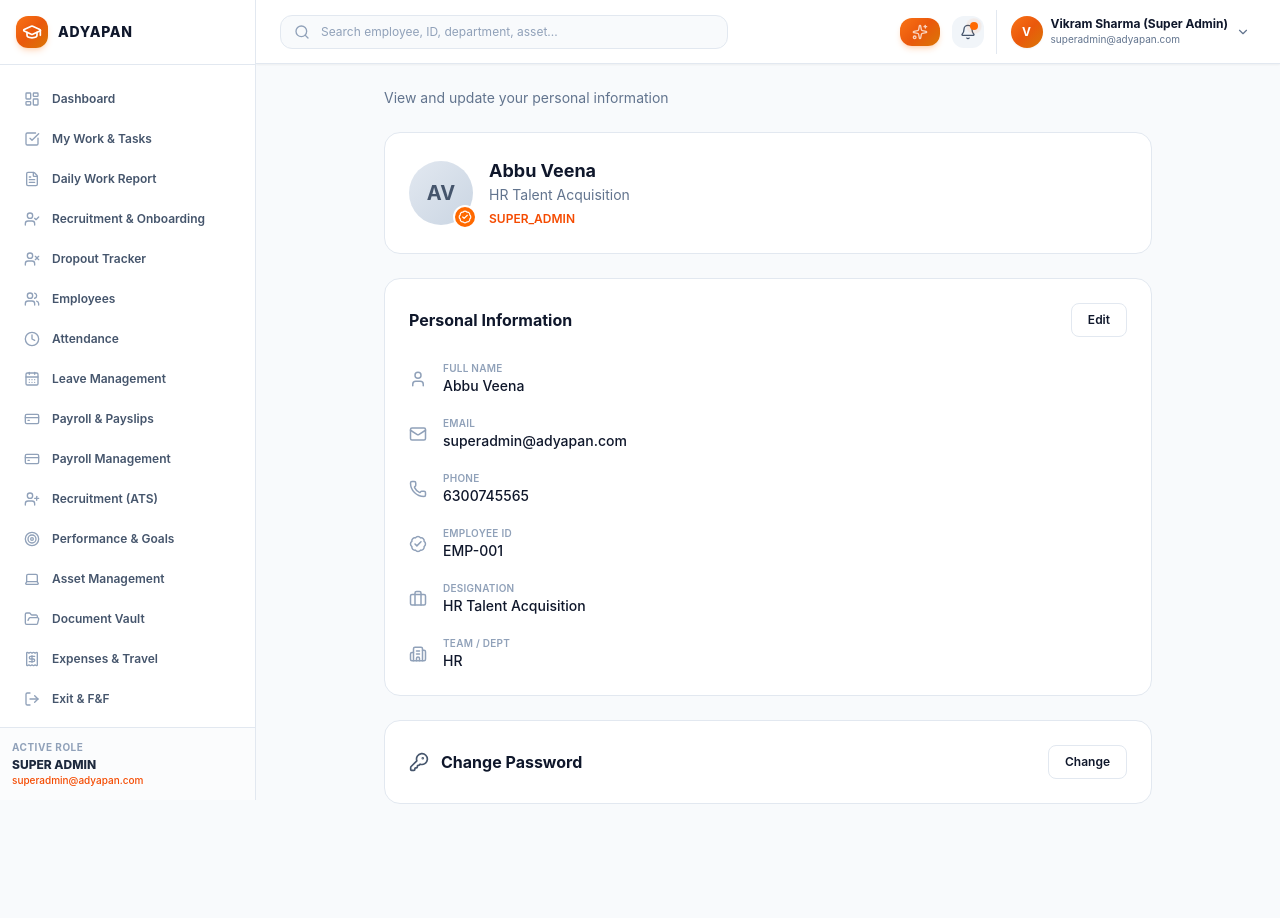
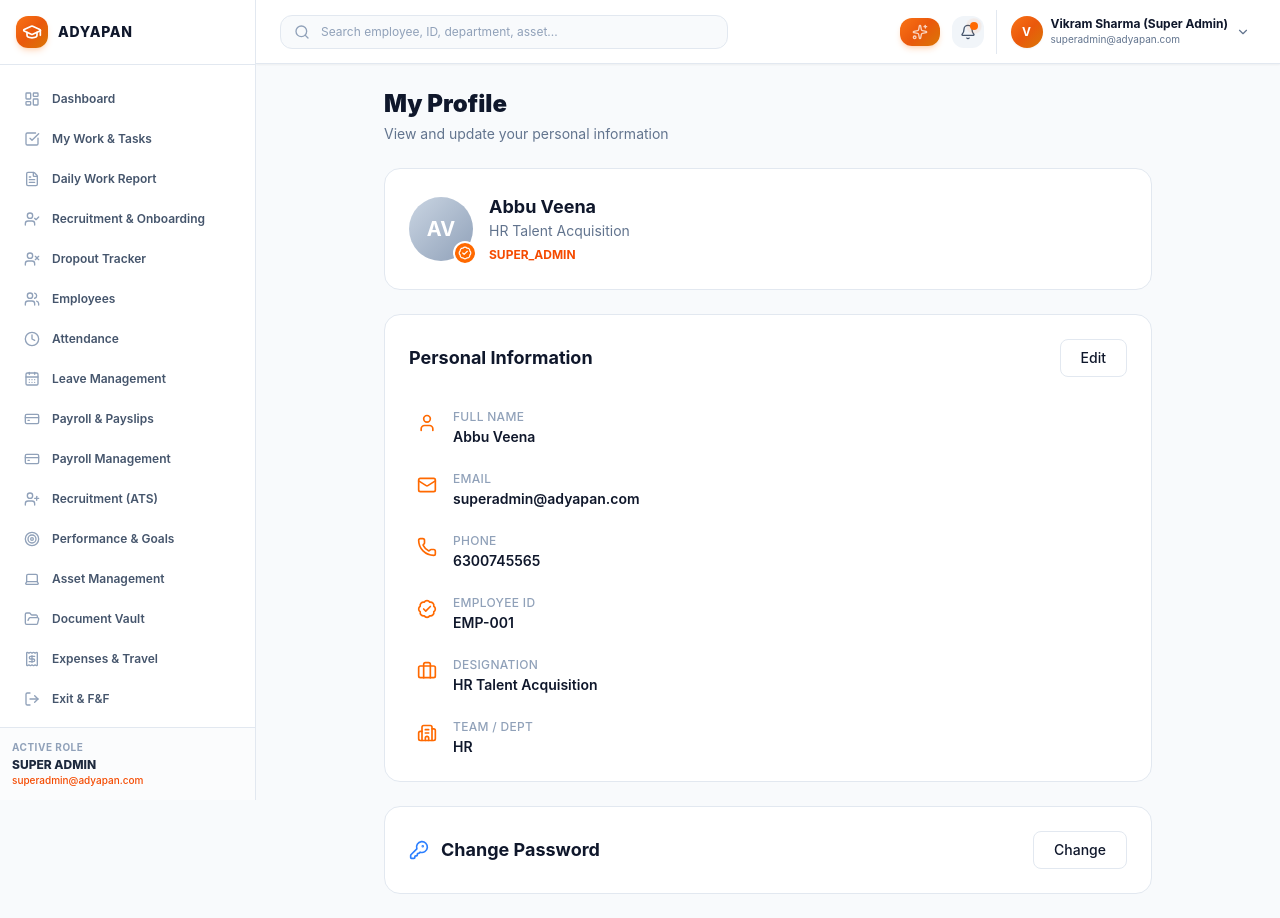
Before and after one commit to Rupeshrupak22/HRMS, a Next.js app in the folder frontend/: page /profile in a window 1280 px wide. Before the commit the page ends 828 px from the top, so only its background shows below. Built offline with nearby package versions, Linux system fonts and the light colour scheme.

Commit message:
update profile page to match exact design - My Profile heading, orange icons, proper spacing

```diff
--- a/frontend/src/app/(dashboard)/profile/page.tsx
+++ b/frontend/src/app/(dashboard)/profile/page.tsx
@@ -2,11 +2,10 @@
 
 import { useState } from 'react';
 import { useAuth } from '@/context/AuthContext';
-import { User, Mail, Phone, BadgeCheck, Briefcase, Building2, KeyRound } from 'lucide-react';
+import { User, Mail, Phone, BadgeCheck, Briefcase, Building2, KeyRound, Edit3 } from 'lucide-react';
 
 export default function ProfilePage() {
   const { user } = useAuth();
-  const [showPasswordForm, setShowPasswordForm] = useState(false);
 
   const profile = {
     name: user?.name || 'Abbu Veena',
@@ -21,16 +20,20 @@ export default function ProfilePage() {
 
   return (
     <div className="max-w-3xl mx-auto space-y-6">
-      <p className="text-sm text-slate-500">View and update your personal information</p>
+      {/* Page Title */}
+      <div>
+        <h1 className="text-2xl font-black text-slate-900">My Profile</h1>
+        <p className="text-sm text-slate-500 mt-1">View and update your personal information</p>
+      </div>
 
       {/* Profile Card */}
       <div className="bg-white rounded-2xl border border-slate-200 p-6">
         <div className="flex items-center gap-4">
           <div className="relative">
             {profile.avatar ? (
-              <img src={profile.avatar} alt={profile.name} className="w-16 h-16 rounded-full object-cover border-2 border-slate-200" />
+              <img src={profile.avatar} alt={profile.name} className="w-16 h-16 rounded-full object-cover" />
             ) : (
-              <div className="w-16 h-16 rounded-full bg-gradient-to-br from-slate-200 to-slate-300 flex items-center justify-center text-xl font-bold text-slate-600">
+              <div className="w-16 h-16 rounded-full bg-gradient-to-br from-slate-300 to-slate-400 flex items-center justify-center text-xl font-bold text-white">
                 {profile.name.split(' ').map(n => n[0]).join('')}
               </div>
             )}
@@ -41,27 +44,68 @@ export default function ProfilePage() {
           <div>
             <h2 className="text-lg font-bold text-slate-900">{profile.name}</h2>
             <p className="text-sm text-slate-500">{profile.designation}</p>
-            <span className="text-xs font-semibold text-orange-600">{profile.role}</span>
+            <span className="text-xs font-bold text-orange-600">{profile.role}</span>
           </div>
         </div>
       </div>
 
       {/* Personal Information */}
       <div className="bg-white rounded-2xl border border-slate-200 p-6">
-        <div className="flex items-center justify-between mb-6">
-          <h3 className="text-base font-bold text-slate-900">Personal Information</h3>
-          <button className="px-4 py-2 text-xs font-semibold border border-slate-200 rounded-lg hover:bg-slate-50 transition-colors cursor-pointer">
+        <div className="flex items-center justify-between mb-8">
+          <h3 className="text-lg font-bold text-slate-900">Personal Information</h3>
+          <button className="px-5 py-2 text-sm font-medium border border-slate-200 rounded-lg hover:bg-slate-50 transition-colors cursor-pointer">
             Edit
           </button>
         </div>
 
-        <div className="space-y-5">
-          <InfoRow icon={User} label="FULL NAME" value={profile.name} />
-          <InfoRow icon={Mail} label="EMAIL" value={profile.email} />
-          <InfoRow icon={Phone} label="PHONE" value={profile.phone} />
-          <InfoRow icon={BadgeCheck} label="EMPLOYEE ID" value={profile.employeeId} />
-          <InfoRow icon={Briefcase} label="DESIGNATION" value={profile.designation} />
-          <InfoRow icon={Building2} label="TEAM / DEPT" value={profile.department} />
+        <div className="space-y-6 pl-2">
+          <div className="flex items-start gap-4">
+            <User className="w-5 h-5 text-orange-500 mt-1" />
+            <div>
+              <p className="text-xs text-slate-400 font-medium uppercase tracking-wide">FULL NAME</p>
+              <p className="text-sm text-slate-900 font-semibold mt-0.5">{profile.name}</p>
+            </div>
+          </div>
+
+          <div className="flex items-start gap-4">
+            <Mail className="w-5 h-5 text-orange-500 mt-1" />
+            <div>
+              <p className="text-xs text-slate-400 font-medium uppercase tracking-wide">EMAIL</p>
+              <p className="text-sm text-slate-900 font-semibold mt-0.5">{profile.email}</p>
+            </div>
+          </div>
+
+          <div className="flex items-start gap-4">
+            <Phone className="w-5 h-5 text-orange-500 mt-1" />
+            <div>
+              <p className="text-xs text-slate-400 font-medium uppercase tracking-wide">PHONE</p>
+              <p className="text-sm text-slate-900 font-semibold mt-0.5">{profile.phone}</p>
+            </div>
+          </div>
+
+          <div className="flex items-start gap-4">
+            <BadgeCheck className="w-5 h-5 text-orange-500 mt-1" />
+            <div>
+              <p className="text-xs text-slate-400 font-medium uppercase tracking-wide">EMPLOYEE ID</p>
+              <p className="text-sm text-slate-900 font-semibold mt-0.5">{profile.employeeId}</p>
+            </div>
+          </div>
+
+          <div className="flex items-start gap-4">
+            <Briefcase className="w-5 h-5 text-orange-500 mt-1" />
+            <div>
+              <p className="text-xs text-slate-400 font-medium uppercase tracking-wide">DESIGNATION</p>
+              <p className="text-sm text-slate-900 font-semibold mt-0.5">{profile.designation}</p>
+            </div>
+          </div>
+
+          <div className="flex items-start gap-4">
+            <Building2 className="w-5 h-5 text-orange-500 mt-1" />
+            <div>
+              <p className="text-xs text-slate-400 font-medium uppercase tracking-wide">TEAM / DEPT</p>
+              <p className="text-sm text-slate-900 font-semibold mt-0.5">{profile.department}</p>
+            </div>
+          </div>
         </div>
       </div>
 
@@ -69,13 +113,10 @@ export default function ProfilePage() {
       <div className="bg-white rounded-2xl border border-slate-200 p-6">
         <div className="flex items-center justify-between">
           <div className="flex items-center gap-3">
-            <KeyRound className="w-5 h-5 text-slate-600" />
-            <h3 className="text-base font-bold text-slate-900">Change Password</h3>
+            <KeyRound className="w-5 h-5 text-blue-500" />
+            <h3 className="text-lg font-bold text-slate-900">Change Password</h3>
           </div>
-          <button
-            onClick={() => setShowPasswordForm(!showPasswordForm)}
-            className="px-4 py-2 text-xs font-semibold border border-slate-200 rounded-lg hover:bg-slate-50 transition-colors cursor-pointer"
-          >
+          <button className="px-5 py-2 text-sm font-medium border border-slate-200 rounded-lg hover:bg-slate-50 transition-colors cursor-pointer">
             Change
           </button>
         </div>
@@ -83,15 +124,3 @@ export default function ProfilePage() {
     </div>
   );
 }
-
-function InfoRow({ icon: Icon, label, value }: { icon: any; label: string; value: string }) {
-  return (
-    <div className="flex items-center gap-4">
-      <Icon className="w-4.5 h-4.5 text-slate-400" />
-      <div>
-        <p className="text-[10px] text-slate-400 font-semibold uppercase tracking-wide">{label}</p>
-        <p className="text-sm text-slate-900 font-medium">{value}</p>
-      </div>
-    </div>
-  );
-}
```
